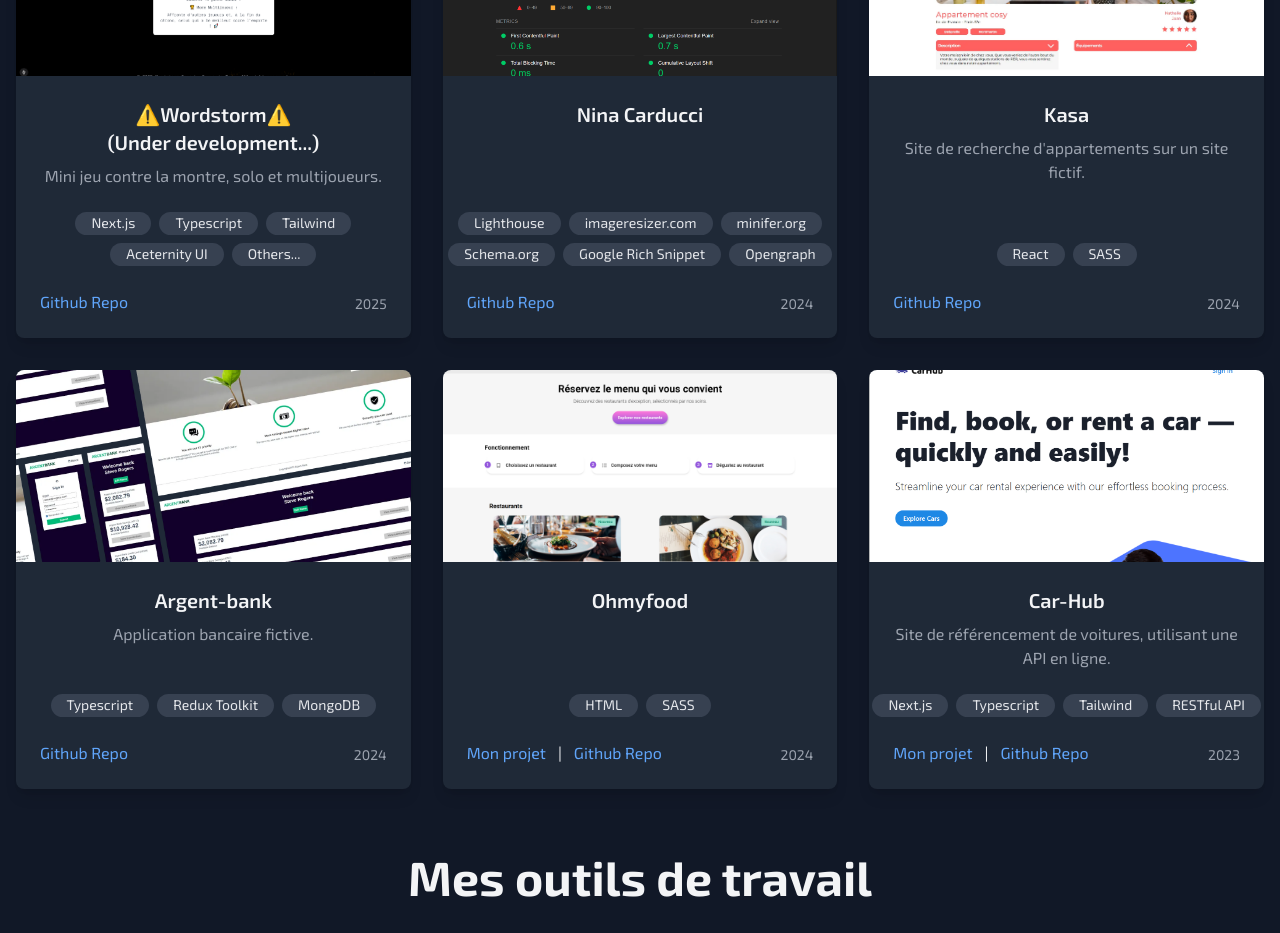
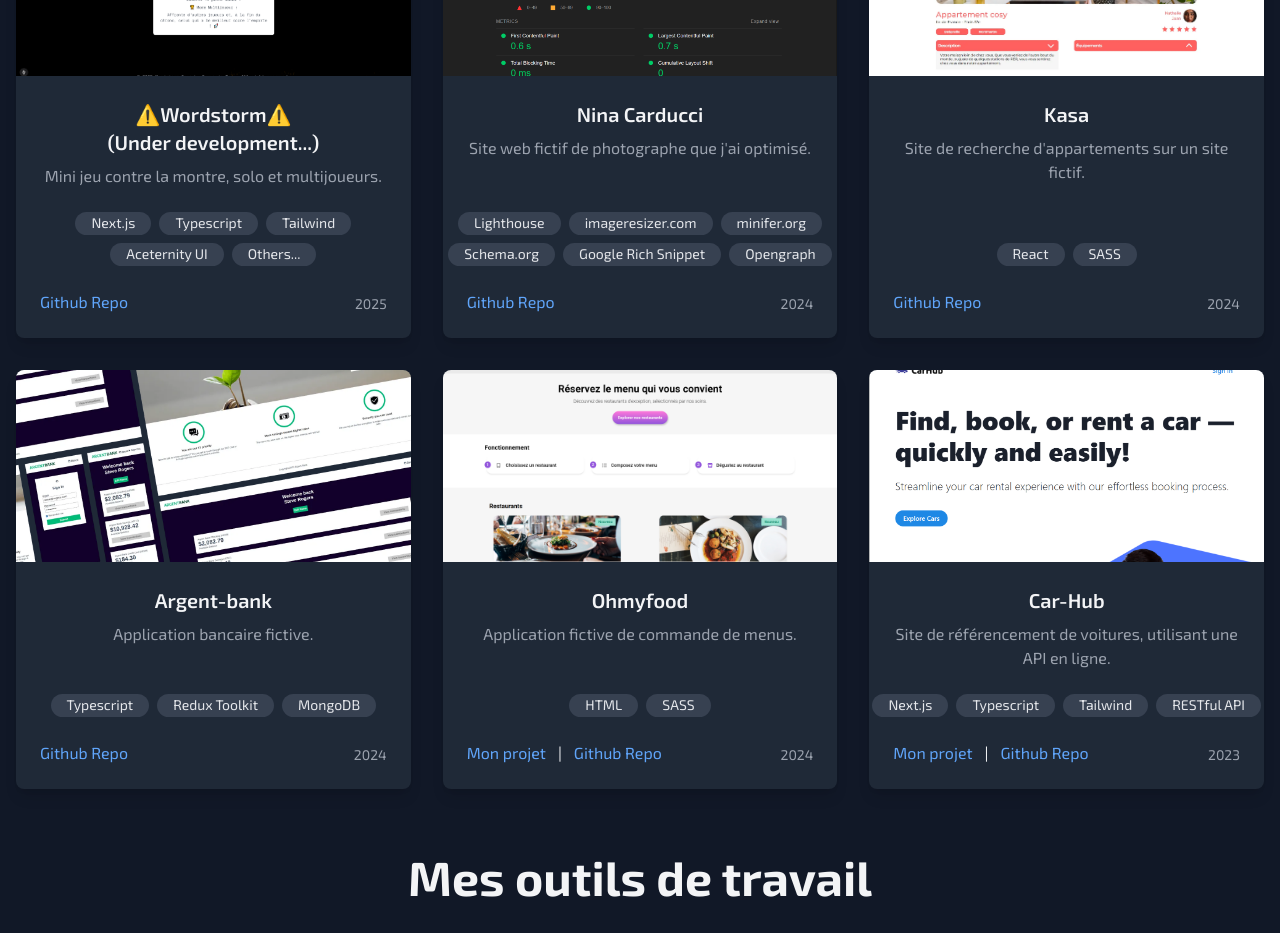
Before and after one commit to Tonysoossa/portfolio, a Next.js app: page / in a window 1280 px wide. Shown: the part 1100-2033 px from the top of the page. Built offline with nearby package versions, Linux system fonts and the light colour scheme.

Commit message:
two projects description added

```diff
--- a/translations/en.ts
+++ b/translations/en.ts
@@ -19,6 +19,8 @@ const en = {
       description2: "Fictional banking application.",
       description3: "Car listing site using an online API.",
       description4: "Small game against the clock, solo and multiplayers.",
+      description5: "Fictional menu ordering application.",
+      description6: "Fictional photographer website that I optimized.",
     },
     tools: "My Work Tools",
     degre: "Degre",
--- a/translations/fr.ts
+++ b/translations/fr.ts
@@ -21,6 +21,8 @@ const fr = {
       description3:
         "Site de référencement de voitures, utilisant une API en ligne.",
       description4: "Mini jeu contre la montre, solo et multijoueurs.",
+      description5: "Application fictive de commande de menus.",
+      description6: "Site web fictif de photographe que j'ai optimisé.",
     },
     tools: "Mes outils de travail",
     degre: "Diplôme",
```
